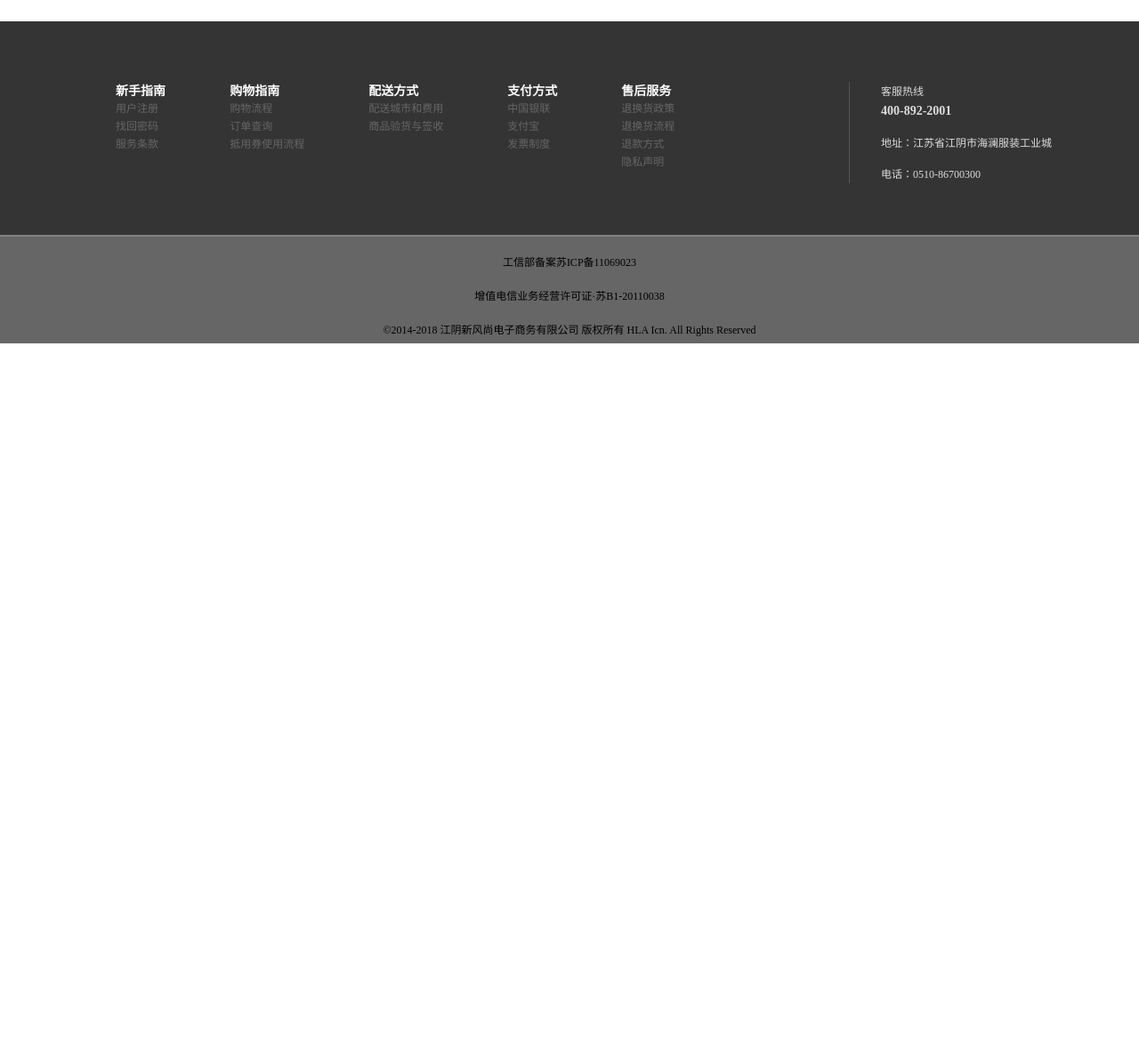
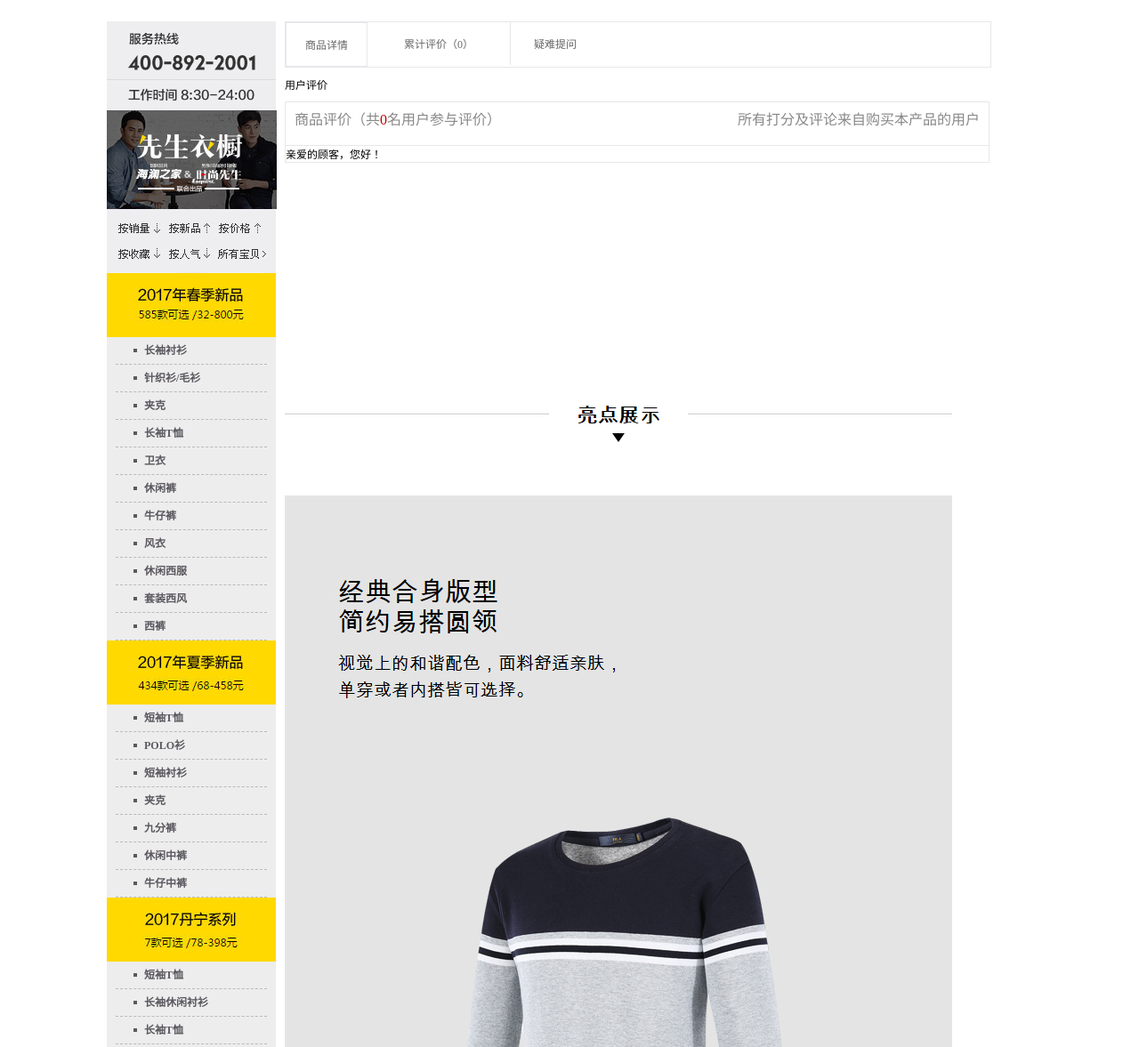
Before and after one commit to likai1994/hailan, a plain HTML site: page hailan/xiangqing.html in a window 1280 px wide. Shown: the part 640-1817 px from the top of the page at 89% size. Before the commit the page ends 1026 px from the top, so only its background shows below. Drawn offline with Linux system fonts and the light colour scheme.

Commit message:
第二次

```diff
--- a/hailan/css/style5.css
+++ b/hailan/css/style5.css
@@ -64,8 +64,9 @@ nav #niuzaiku ul{width:86px;background:#0d2266;}
 nav #niuzaiku ul li{ border-bottom:1px solid #fff;margin:0 4px;}
 nav #niuzaiku ul li a{font:12px/26px "";color:#fff;text-align:center;display:block;}
 
-
-#main .box{margin-left:134px;float:left;}
+#main .main{width:992px;margin-left:90px;float: left;}
+#main .main-t{width:992px}
+#main .box{float:left;}
 #main .box2{width:560px;height: 420px;float:left;}
 #main .box2 h3{font:800 14px/20px "";color:#333;margin-left:10px ;}
 #main .box2 p{font:12px/20px "";color: #aaa;margin-left:10px ;}
@@ -105,6 +106,37 @@ nav #niuzaiku ul li a{font:12px/26px "";color:#fff;text-align:center;display:blo
 #main .box2 .fuwu span{font:12px/30px "";color:#aaa;margin-left:12px;}
 
 
+#main .main-b{width:992px;margin-left: 30px;}
+#main .rexian{width:190px;margin-bottom:10px;float: left;}
+#main .rexian .ul{background:#ededed;}
+#main .rexian .ul li{height:30px;border-bottom:1px dashed #bababb;margin:0 10px;background:url(../images/dian.jpg) no-repeat 20px;}
+#main .rexian .ul li a{display:block;font:800 12px/30px "";color:#5b585f;margin:0 32px;}
+
+#main .main-b .xuanxiang{width:792px;margin-left:10px;float: left;}
+#main .main-b .xuanxiang .xiangqing{width: 792px;height:50px;border:1px solid #e7e7eb;}
+#main .main-b .xuanxiang .xiangqing a{display: block;float:left;font:12px/50px "";text-align: center;}
+#main .main-b .xuanxiang .xiangqing .a-1{width:90px;height:48px;border: 1px solid #e7e7eb;}
+#main .main-b .xuanxiang .xiangqing .a-2{width:160px;height:48px;border-right: 1px solid #e7e7eb;}
+#main .main-b .xuanxiang .xiangqing .a-3{width:100px;height:48px;}
+
+#main .main-b .xuanxiang .neirong1{display: none;}
+#main .main-b .xuanxiang .neirong1 img{margin: 0 auto;display: block;}
+
+#main .main-b .xuanxiang .neirong2{width:790px;height: 274px;margin-top: 10px;}
+#main .main-b .xuanxiang .neirong2 .p{background: #ddd;font:16px/40px "";padding-left: 10px;}
+#main .main-b .xuanxiang .neirong2 .pingjia{width:790px;border: 1px solid #E7E7EB;margin-top: 10px;}
+#main .main-b .xuanxiang .neirong2 .pingjia .pingjia-t{width:780px;height:48px;border-bottom: 1px solid #e7e7eb;font:16px/40px "";color: #888;padding-left: 10px;}
+#main .main-b .xuanxiang .neirong2 .pingjia .pingjia-t span{float: left;}
+#main .main-b .xuanxiang .neirong2 .pingjia .pingjia-t span i{color: #C40000;}
+#main .main-b .xuanxiang .neirong2 .pingjia .pingjia-t b{float: right;padding-right: 10px;}
+
+
+
+
+
+
+
+
 
 
 
--- a/hailan/xiangqing.html
+++ b/hailan/xiangqing.html
@@ -7,7 +7,7 @@
 <link href="css/style5.css" rel="stylesheet" type="text/css">
 </head>
 
-<body class="clear">
+<body>
 <header>
     	<div class="header margin">
         	<div class="header-l clear">
@@ -179,7 +179,7 @@
 
     <section id="main" class="clear">
     	<div class="main">
-    		<div class="main-t">
+    		<div class="main-t clear">
         		<div class="box" id="box"></div>
         		<div class="box2">
         			<h3>HLA海澜之家撞色圆领T恤2017秋季新品舒适长袖T恤男HNTAD3V030A</h3>
@@ -258,13 +258,79 @@
         				<span>七天退款</span>
         			</div>
         		</div>
-
         	</div>
 
-        	<div class="main-b"></div>
+        	<div class="main-b clear">
+        		<div class="rexian">
+        			<a href="#"><img src="images/TB2AwmOnFXXXXXjXXXXXXXXXXXX_!!693060164.jpg"/></a>
+            		<a href="#"><img src="images/TB2Lzuqgb0kpuFjy0FjXXcBbVXa_!!693060164.jpg"/></a>
+		            <a href="#"><img src="images/TB2cwh9nFXXXXXGXFXXXXXXXXXX_!!693060164.jpg"/></a>
+		            <a href="#"><img src="images/2017.jpg"/></a>
+		            <ul class="ul">
+		            	<li><a href="#">长袖衬衫</a></li>
+		                <li><a href="#">针织衫/毛衫</a></li>
+		                <li><a href="#">夹克</a></li>
+		                <li><a href="#">长袖T恤</a></li>
+		                <li><a href="#">卫衣</a></li>
+		                <li><a href="#">休闲裤</a></li>
+		                <li><a href="#">牛仔裤</a></li>
+		                <li><a href="#">风衣</a></li>
+		                <li><a href="#">休闲西服</a></li>
+		                <li><a href="#">套装西风</a></li>
+		                <li class="li"><a href="#">西裤</a></li>
+		            </ul>
+		            <a href="#"><img src="images/xiaji.jpg"/></a>
+		            <ul class="ul">
+		            	<li><a href="#">短袖T恤</a></li>
+		                <li><a href="#">POLO衫</a></li>
+		                <li><a href="#">短袖衬衫</a></li>
+		                <li><a href="#">夹克</a></li>
+		                <li><a href="#">九分裤</a></li>
+		                <li><a href="#">休闲中裤</a></li>
+		                <li class="li"><a href="#">牛仔中裤</a></li>
+		            </ul>
+		            <a href="#"><img src="images/dan.jpg"/></a>
+		             <ul class="ul">
+		            	<li><a href="#">短袖T恤</a></li>
+		                <li><a href="#">长袖休闲衬衫</a></li>
+		                <li><a href="#">长袖T恤</a></li>
+		                <li><a href="#">针织衫/毛衫</a></li>
+		                <li class="li"><a href="#">牛仔裤</a></li>
+		            </ul>
+		            <a href="#"><img src="images/peishi.jpg"/></a>
+		            <ul class="ul">
+		            	<li><a href="#">皮带</a></li>
+		                <li><a href="#">领带</a></li>
+		                <li><a href="#">鞋子</a></li>
+		                <li><a href="#">袜子</a></li>
+		                <li class="li"><a href="#">内裤</a></li>
+		            </ul>
+        		</div>
+        		<div class="xuanxiang">
+	       			<div class="xiangqing">
+	       				<a class="a-1" href="javascript:void(0)">商品详情</a>
+	       				<a class="a-2" href="javascript:void(0)">累计评价（0）</a>
+	       				<a class="a-3" href="javascript:void(0)">疑难提问</a>
+	       			</div>
+	       			<div class="neirong1">
+	       				<img src="images/xuanxiangka.jpg"/>
+	       			</div>
+	       			<div class="neirong2 clear">
+	       				<p class=".p">用户评价</p>
+	       				<div class="pingjia clear">
+	       					<div class="pingjia-t">
+	       						<span>商品评价（共<i>0</i>名用户参与评价）</span>
+	       						<b>所有打分及评论来自购买本产品的用户</b>
+	       					</div>
+	       					<p>亲爱的顾客，您好！</p>
+	       				</div>
+	       			</div>
+	       			<div class="neirong3">
+	       				<img src="images/xuanxiangka.jpg"/>
+	       			</div>
+       			</div>
+       		</div>
        	</div>
-
-
     </section>
 
 
```
Also changed, not shown: hailan/denglu.html (+1 -1 lines), hailan/liebiao.html (+1 -1 lines), hailan/zhuce.html (+1 -1 lines), hailan/images/xuanxiangka.jpg (added), 1 other file.
